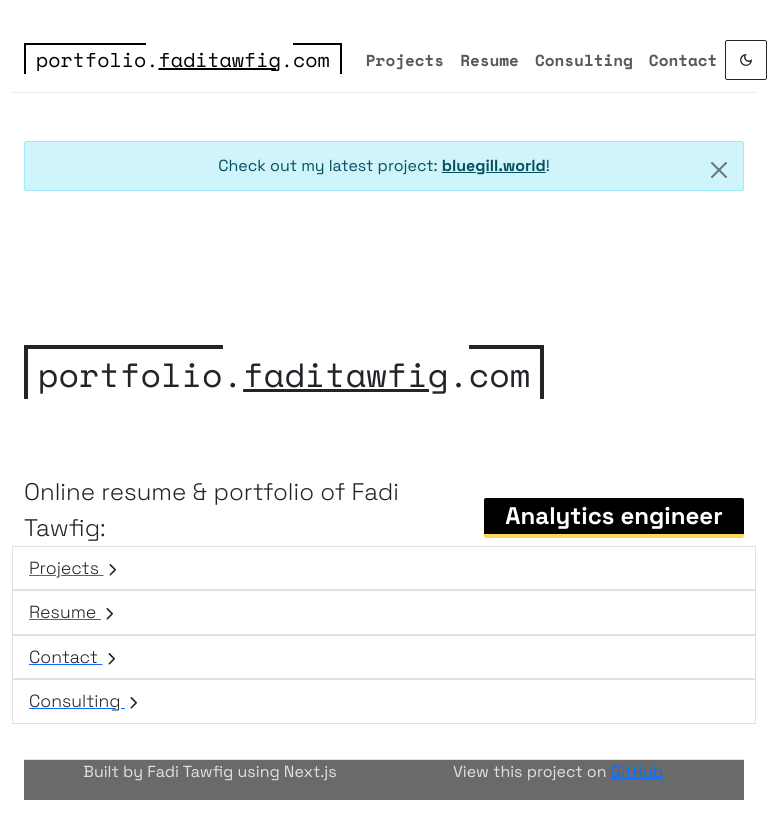
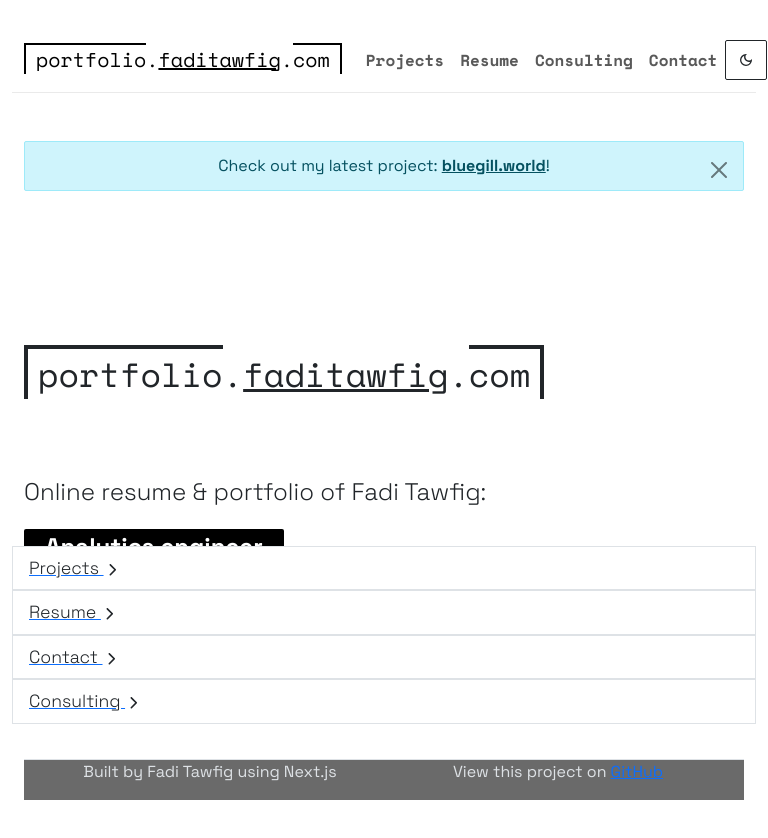
Before and after one commit to Ftawfig/portfolio.faditawfig.com, a Next.js app: page / in a window 768 px wide. Shown: the top 838 px of the page. Built offline with nearby package versions, Linux system fonts and the light colour scheme.

Commit message:
fix to homepage styling

```diff
--- a/pages/index.tsx
+++ b/pages/index.tsx
@@ -99,7 +99,6 @@
                     </OverlayTrigger>
                     <div
                         className='main-page-text'
-                        style={{ display: "flex", flexDirection: "row", gap: 3 }}
                     >
                         <p>Online resume & portfolio of Fadi Tawfig: </p>
                         <div
--- a/styles/globals.css
+++ b/styles/globals.css
@@ -67,7 +67,10 @@
         height: 25vh;
     }
     .main-page-text {
+        display: flex;
+        flex-direction: row;
         align-items: flex-start;
+        gap: 3px;
     }
 }
 
@@ -77,7 +80,8 @@
     }
     .main-page-text {
         margin-top: 30px;
-        align-items: center;
+        flex-direction: column;
+        gap: 3px;
     }
 
 }
```
